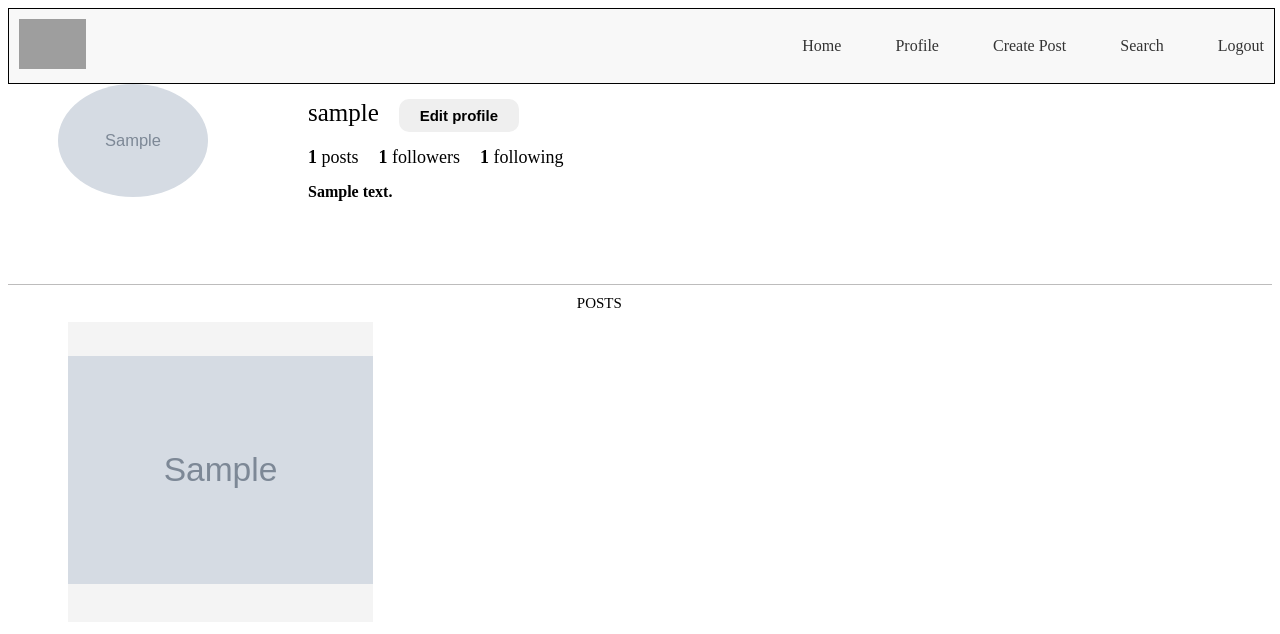
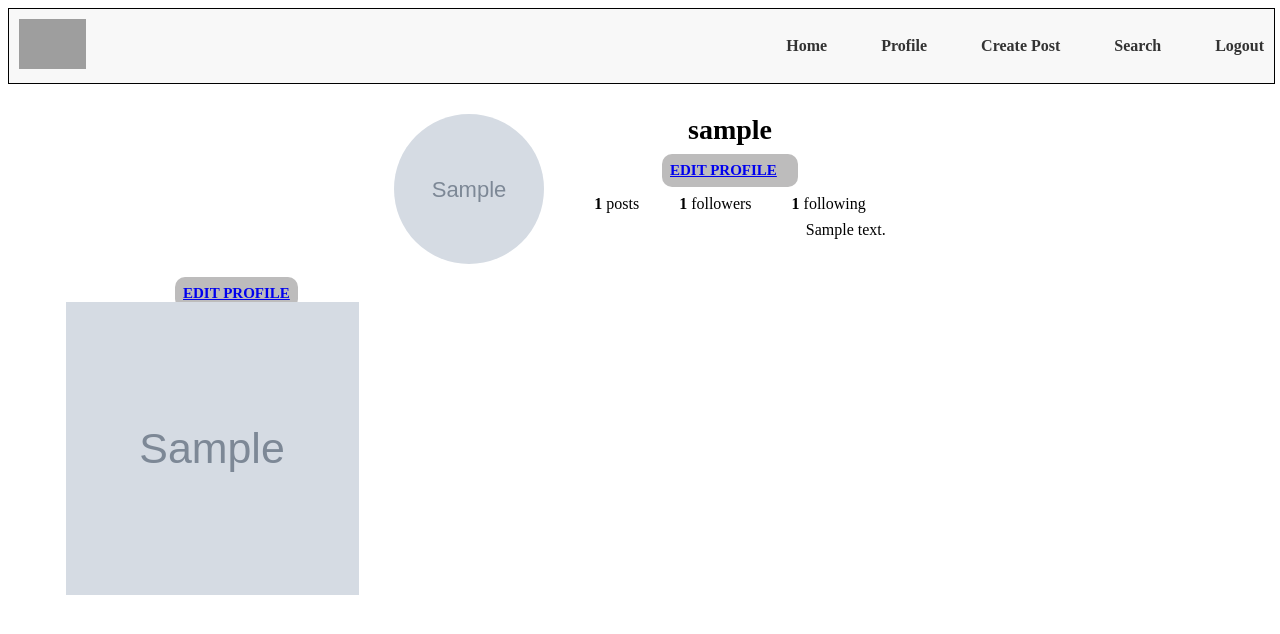
Before and after one commit to ali-ash3/insta-clone, a Django app: page /profile/1/ in a window 1280 px wide. Shown: the top 634 px of the page. Run offline with Django 5.2, Linux system fonts and the light colour scheme; a user stored in the database is signed in; tables that the repository leaves empty hold one stand-in row (values such as "Sample post"); grey boxes marked "Sample" are stand-in pictures; grey boxes are pictures that could not be loaded.

Commit message:
added css of login page + working on profile page

```diff
--- a/post_profile/templates/post_profile/navbar.html
+++ b/post_profile/templates/post_profile/navbar.html
@@ -26,6 +26,7 @@
             margin-left: 50px;
             text-decoration: none;
             color: #333;
+            font-weight: bold;
         }
     </style>
 </head>
--- a/post_profile/templates/post_profile/profile.html
+++ b/post_profile/templates/post_profile/profile.html
@@ -85,152 +85,149 @@
 
 {% comment %} {% block content %} {% endcomment %}
 <style>
-  .intro {
+    .profile-page-container {
+      max-width: 930px;
+      margin: auto;
+      padding-top: 30px;
+    }
+
+    .profile-section {
       display: flex;
-      margin-left: 50px;
-      margin-bottom: 50px;
+      justify-content: center;
+      margin-bottom: 20px;
     }
+
     .profile_img {
       height: 150px;
       width: 150px;
+      margin-right: 30px;
     }
 
     .profile_img img {
-    height: auto; /* This will make the height adjust to maintain the aspect ratio */
-    width: 150px; /* Set the width as desired */
       border-radius: 50%;
-    object-fit: cover; /* This will cover the div with the image without stretching it */
+      height: 100%;
+      width: 100%;
+      object-fit: cover;
     }
 
-  .info,
-  .activityDetail,
+    .profile-details {
+      display: flex;
+      flex-direction: column;
+      align-items: center;
+    }
+
+    .username {
+      font-size: 28px;
+      margin: 0;
+    }
+
+    .button {
+      border: 1px solid #dbdbdb;
+      border-radius: 4px;
+      padding: 5px 9px;
+      margin-top: 8px; /* Added margin for spacing */
+      font-weight: 600;
+      cursor: pointer;
+      background-color: transparent;
+      text-transform: uppercase; /* Instagram-like button text */
+    }
+
+    .activityDetail {
+      display: flex;
+      justify-content: center;
+      font-size: 16px;
+      margin-top: 8px; /* Added margin for spacing */
+    }
+
+    .postsNo {
+      margin: 0 20px;
+    }
+
     .bio {
-      margin: 15px 0px 0px 100px;
-      display: flex;
+      text-align: right;
+      width: 100%;
+      margin-top: 8px; /* Added margin for spacing */
     }
-  .bio {
-      font-weight: bold;
-  }
-  .activityDetail {
-      font-size: 18px;
-  }
-  .postsNo {
-      margin-right: 20px;
-  }
-  .username {
-      margin-right: 20px;
-      font-size: 25px;
-  }
-  .postsAndOthers {
-      border-top: 1px solid rgb(189, 188, 188);
-  }
-  .links {
-      margin-top: 10px;
-      display: flex;
-      font-size: 15px;
-      margin-left: 45%;
-  }
-  .link {
-      cursor: pointer;
-  }
+
+    /* Grid layout for posts */
     .posts {
       display: grid;
-        grid-template-columns: repeat(3, 1fr); /* creates three columns */
-        gap: 5px; /* space between grid items */
-        padding: 5px;
+      grid-template-columns: repeat(3, 1fr);
+      gap: 20px;
       justify-items: center;
+      padding: 0;
     }
 
     .single_post {
-        display: flex;
-        justify-content: center; /* centers the image horizontally */
-        align-items: center; /* centers the image vertically */
-        overflow: hidden; /* hides parts of the image that overflow the container */
-        margin-top: 5px;
-        height: 300px; /* fixed height */
-        width: 305px; /* fixed width */
-        background-color: #f4f4f4; /* background color for the empty space around the image if any */
+      height: 293px; /* Adjusted for Instagram-like aspect ratio */
+      width: 293px;
+      background-color: #f4f4f4;
     }
 
     .single_post img {
-        max-height: 100%; /* maximum height is the container height */
-        max-width: 100%; /* maximum width is the container width */
-        object-fit: cover; /* covers the container with the image without stretching */
+      width: 100%;
+      height: 100%;
+      object-fit: cover;
     }
-</style>
-<div class="intro">
-  <div class="profile_img">
-      <img
-          height="150px"
-          width="150px"
-          style="border-radius: 50%"
-          src="{{ profile_data.profile_picture.url }}"
-      />
-  </div>
-  <div class="mainInfo">
-      <div class="info">
-          <div class="username">{{user_data.username}}</div>
-          <div class="buttons">
-              {% if user == user_data %}
-              <a href="{% url "post_profile:edit_profile_details" user.id %}">
-                  <button
-                      style="
+
+    /* Button styles - keeping your design intact */
+    .button {
       width: 120px;
       font-weight: bold;
       padding: 8px;
       cursor: pointer;
       border: 0px solid rgb(189, 188, 188);
       border-radius: 10px;
-                          bacground-color: rgb(189, 188, 188);
+      background-color: rgb(189, 188, 188);
       font-size: 15px;
-                      "
-                  >
-                      Edit profile
-                  </button>
-              </a>
+    }
+  </style>
+
+  <div class="profile-page-container">
+    <div class="profile-section">
+      <div class="profile_img">
+        <img src="{{ profile_data.profile_picture.url }}" alt="Profile picture">
+      </div>
+      <div class="profile-details">
+        <h1 class="username">{{ user_data.username }}</h1>
+        {% if user == user_data %}
+        <a href="{% url 'post_profile:edit_profile_details' user.id %}" class="button">Edit profile</a>
         {% else %}
+        <!-- Follow/Unfollow Button -->
         {% if follow is none %}
-              <a style="text-deacoration: none; color: black" href="{% url 'post_profile:follow' user_data.id %}">
-                  <button style="width: 120px; font-weight: bold; padding: 8px; cursor: pointer; border: 0px solid rgb(189, 188, 188); border-radius: 10px; bacground-color: rgb(189, 188, 188); font-size: 15px;">Follow</button>
-              </a>
+        <a href="{% url 'post_profile:follow' user_data.id %}" class="button">Follow</a>
         {% else %}
-              <a style="text-deacoration: none; color: black" href="{% url 'post_profile:unfollow' user_data.id %}">
-                  <button style="width: 120px; font-weight: bold; padding: 8px; cursor: pointer; border: 0px solid rgb(189, 188, 188); border-radius: 10px; bacground-color: rgb(189, 188, 188); font-size: 15px;">Unfollow</button>
-              </a>
+        <a href="{% url 'post_profile:unfollow' user_data.id %}" class="button">Unfollow</a>
+        {% endif %}
+        {% endif %}
+        <div class="activityDetail">
+          <span class="postsNo"><b>{{ post_number }}</b> posts</span>
+          <span class="postsNo"><b>{{ follower }}</b> followers</span>
+          <span class="postsNo"><b>{{ following }}</b> following</span>
+        </div>
+        <p class="bio">{{ profile_data.bio }}</p>
+      </div>
+    </div>
+        {% if user == user_data %}
+        <a href="{% url 'post_profile:edit_profile_details' user.id %}" class="button">Edit profile</a>
+        {% else %}
+        <!-- Follow/Unfollow Button -->
+        {% if follow is none %}
+        <a href="{% url 'post_profile:follow' user_data.id %}" class="button">Follow</a>
+        {% else %}
+        <a href="{% url 'post_profile:unfollow' user_data.id %}" class="button">Unfollow</a>
         {% endif %}
         {% endif %}
       </div>
     </div>
-      <div class="activityDetail">
-          <div class="postsNo"><b>{{ post_number }}</b> posts</div>
-          <div class="postsNo"><b>{{ follower }}</b> followers</div>
-          <div class="postsNo"><b>{{ following }}</b> following</div>
-      </div>
-      <div class="bio">{{profile_data.bio}}</div>
-  </div>
-</div>
-<div class="postsAndOthers">
-  <div class="links">
-      <div class="link"><i class="fa-solid fa-table-cells"></i> POSTS</div>
-  </div>
-  {% if user_data == request.user or follow is not none %}
+
     <div class="posts">
       {% for post in posts %}
       <div class="single_post">
         <a href="{% url 'post_profile:photo_detail' post.id %}">
-            <div class="post_image">
-                <img src="{{ post.image.url }}" />
-            </div>
+          <img src="{{ post.image.url }}" alt="Post">
         </a>
       </div>
       {% endfor %}
     </div>
-  {% else %}
-  <div style="text-align: center; margin-top: 50px">
-      <h2>Please follow to see the post</h2>
   </div>
-  {% endif %}
-</div>
-
-
-{% comment %} {% endblock %} {% endcomment %}
```
Also changed, not shown: accounts/templates/accounts/log_in.html (+114 -14 lines), 1 other file. Lines whose indentation alone changed are shown as unchanged.
